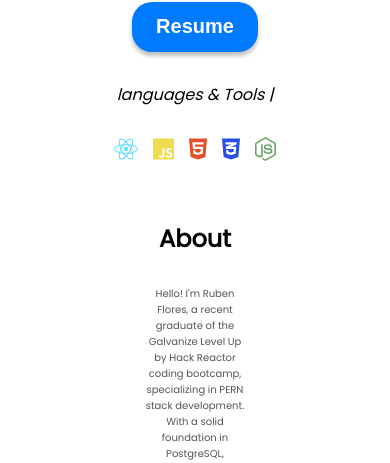
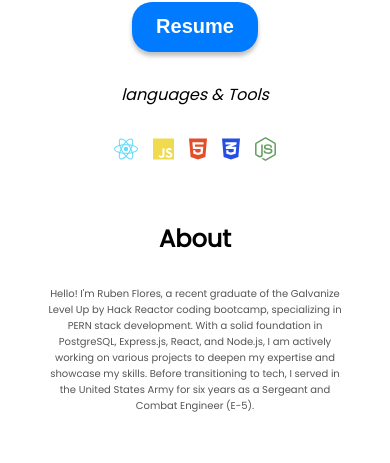
Before and after one commit to ObiFlo1/Portfolio, a React (Create React App) app: page / in a window 390 px wide. Shown: the part 597-1060 px from the top of the page. Built offline with nearby package versions, Linux system fonts and the light colour scheme.

Commit message:
fixed mobile about section

```diff
--- a/src/client/components /About/About.css
+++ b/src/client/components /About/About.css
@@ -14,7 +14,10 @@
     justify-content: center;
     align-items: center;
     text-align: center;
-
     margin-top: 20px;
   }
+
+  .mobile-view {
+    width: 300px;
+  }
 }
--- a/src/client/components /About/About.jsx
+++ b/src/client/components /About/About.jsx
@@ -12,7 +12,7 @@ function About() {
 
         <p>
           {isMobile ? (
-            <>
+            <div className="mobile-view">
               Hello! I'm Ruben Flores, a recent graduate of the Galvanize Level
               Up by Hack Reactor coding bootcamp, specializing in PERN stack
               development. With a solid foundation in PostgreSQL, Express.js,
@@ -20,7 +20,7 @@ function About() {
               deepen my expertise and showcase my skills. Before transitioning
               to tech, I served in the United States Army for six years as a
               Sergeant and Combat Engineer (E-5).
-            </>
+            </div>
           ) : (
             <>
               Hello! I'm Ruben Flores, a recent graduate of the Galvanize Level
--- a/src/client/components /LandingPage/LandingPage.jsx
+++ b/src/client/components /LandingPage/LandingPage.jsx
@@ -44,7 +44,7 @@ function LandingPage() {
         <a href="ruben flores resume.pdf" download>
           <button className="resume-btn">Resume</button>
         </a>
-        <div className="languages-tools">languages & Tools |</div>
+        <div className="languages-tools">languages & Tools</div>
         <div className="tool-icons-container">
           <div className="tool-icons">
             <FontAwesomeIcon icon={faReact} style={{ color: "#61DBFB" }} />
```
